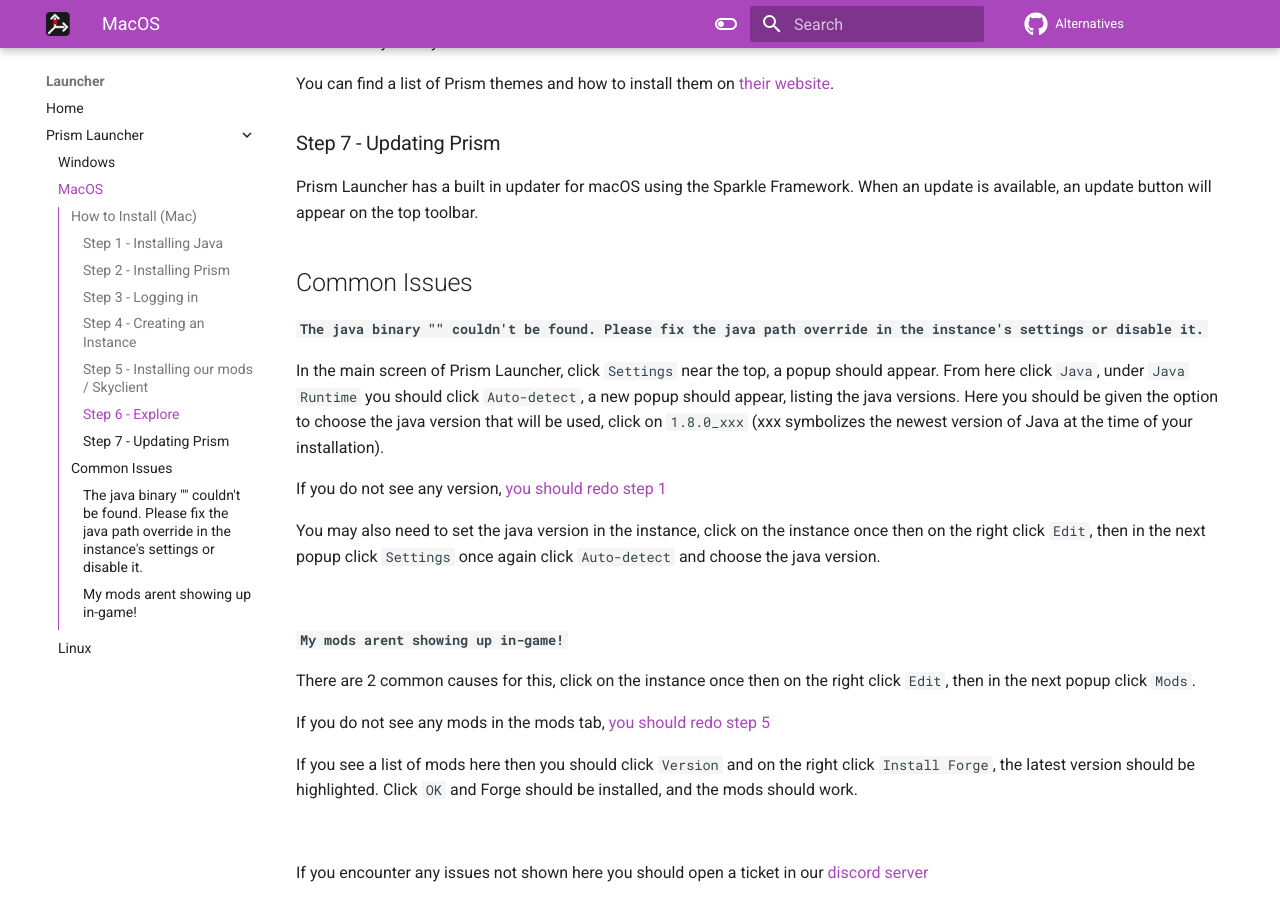
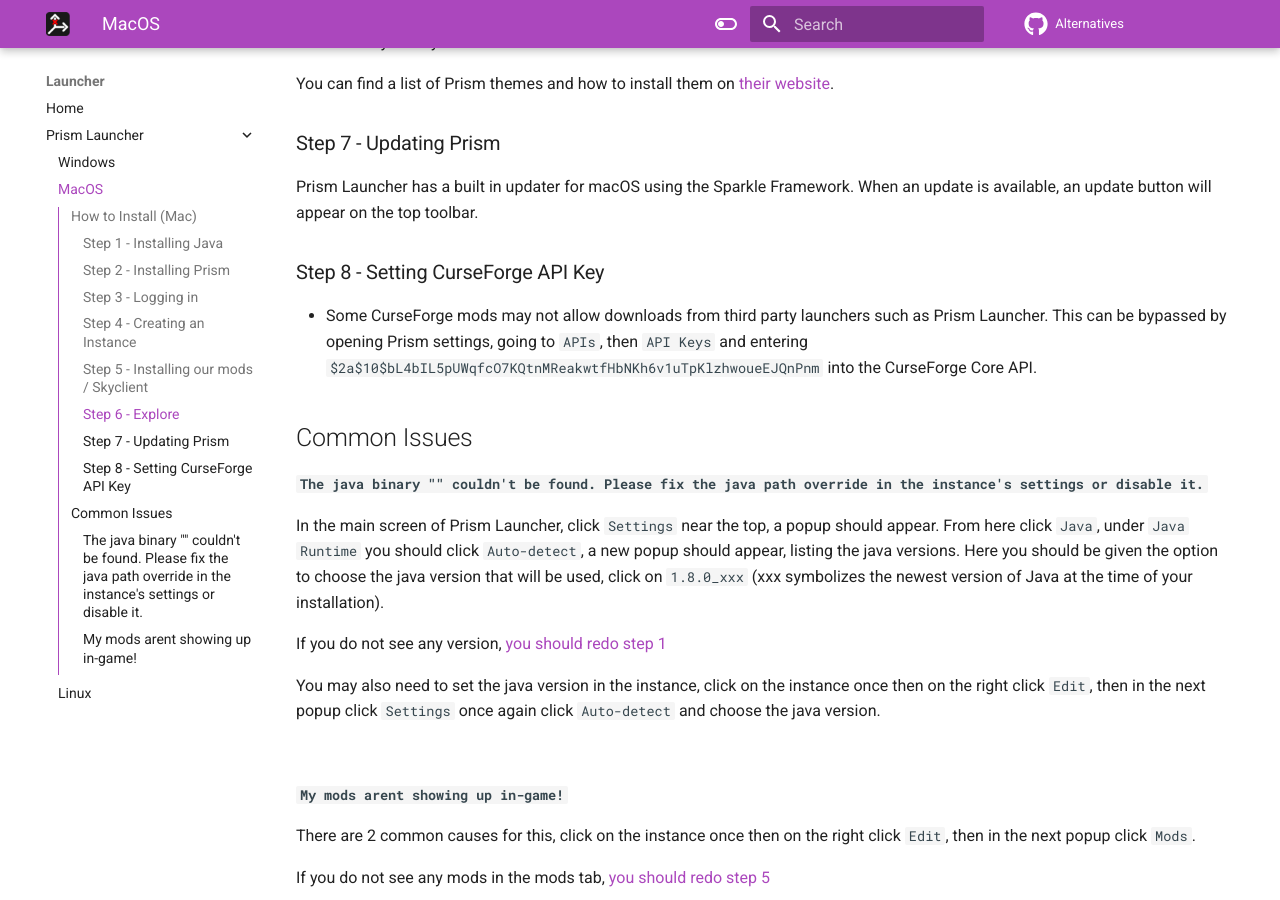
Before and after one commit to MicrocontrollersDev/Alternatives, an MkDocs documentation site: the page built from docs/launcher/prism_mac.md, in a window 1280 px wide and 900 px high, scrolled down 2458 px. Built offline with MkDocs 1.6.1 and Material for MkDocs 9.7.7, drawn with Linux system fonts in a browser that asks for light colours; comment, search, counter and statistics services are not loaded.

```diff
--- a/docs/launcher/prism_mac.md
+++ b/docs/launcher/prism_mac.md
@@ -61,7 +61,11 @@
 
 ### Step 7 - Updating Prism
 
-Prism Launcher has a built in updater for macOS using the Sparkle Framework. When an update is available, an update button will appear on the top toolbar.<br>
+Prism Launcher has a built in updater for macOS using the Sparkle Framework. When an update is available, an update button will appear on the top toolbar.
+
+### Step 8 - Setting CurseForge API Key
+
+- Some CurseForge mods may not allow downloads from third party launchers such as Prism Launcher. This can be bypassed by opening Prism settings, going to `APIs`, then `API Keys` and entering `$2a$10$bL4bIL5pUWqfcO7KQtnMReakwtfHbNKh6v1uTpKlzhwoueEJQnPnm` into the CurseForge Core API.
 
 ## Common Issues
 
```
Also changed, not shown: docs/latest/migrating.md (+13 -7 lines), docs/launcher/prism_gnu.md (+4 -0 lines), docs/launcher/prism_win.md (+4 -0 lines).
